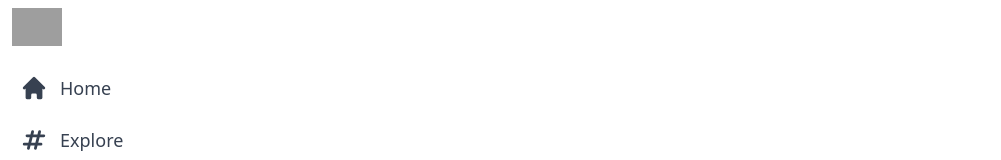
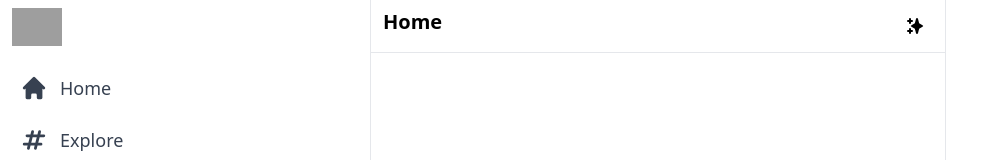
Before and after one commit to abhishekskmr44/Twitter-Clone, a Next.js app: page / in a window 1280 px wide. Shown: the top 160 px of the page, without its empty margins (0-1001 px from the left). Built offline with nearby package versions, Linux system fonts and the light colour scheme; grey boxes are pictures that could not be loaded.

Commit message:
created feed component

```diff
--- /dev/null
+++ b/components/Feed.tsx
@@ -0,0 +1,15 @@
+import { SparklesIcon } from '@heroicons/react/solid'
+import React from 'react'
+
+export default function Feed() {
+  return (
+    <div className="xl:ml-[370px] border-l border-r border-gray-200 xl:min-w-[576px] sm:ml-[73px] flex-grow max-w-xl">
+     <div className="flex py-2 px-3 sticky top-0 z-50 bg-white border-b border-gray-200">
+      <h2 className='text-lg sm:text-xl font-bold cursor-pointer'>Home</h2>
+        <div className="hoverEffect flex items-center justify-center px-0 ml-auto w-9 h-9">
+        <SparklesIcon className="h-5"/>
+      </div>
+     </div>
+      </div>
+  )
+}
--- a/pages/index.tsx
+++ b/pages/index.tsx
@@ -1,5 +1,6 @@
 import Head from 'next/head'
 import Sidebar from '../components/Sidebar'
+import Feed from '../components/Feed'
 
 
 
@@ -22,6 +23,7 @@
 
 
      {/* Feed */}
+     <Feed/>
 
 
 
```
